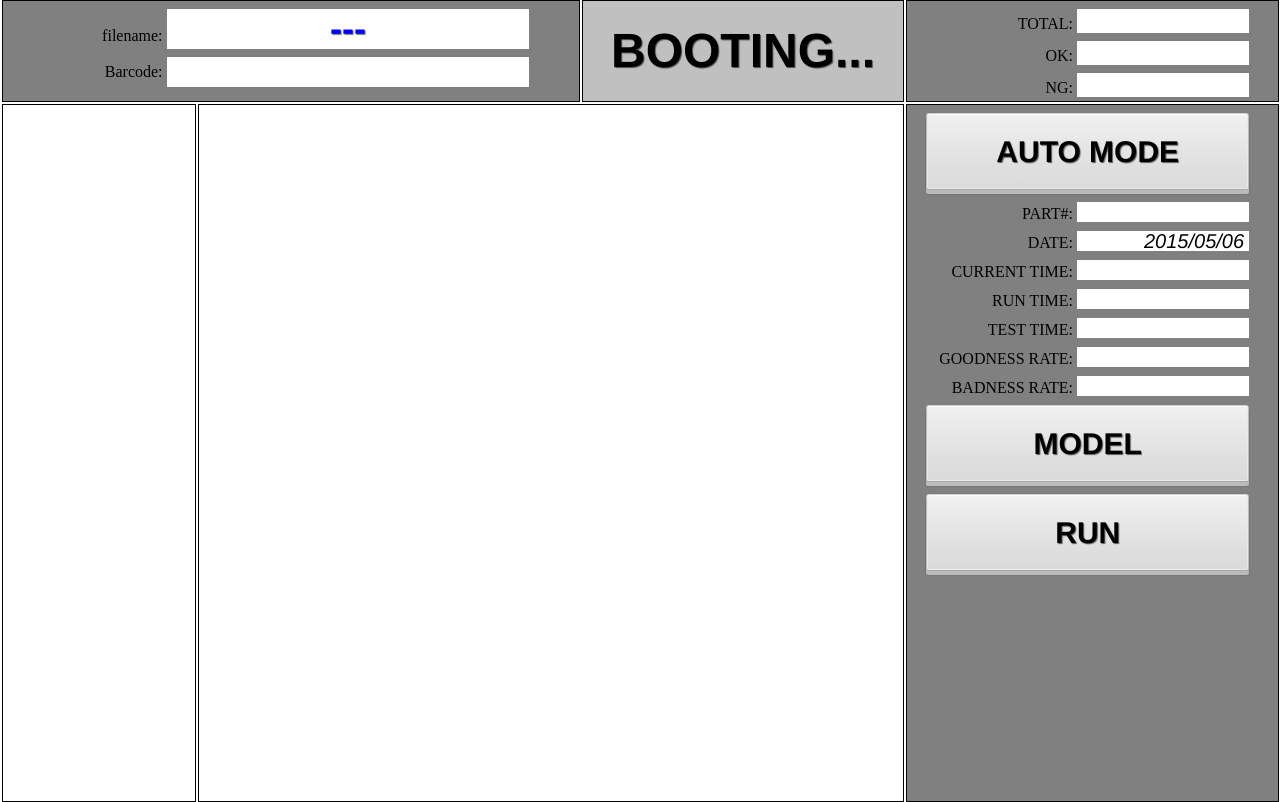
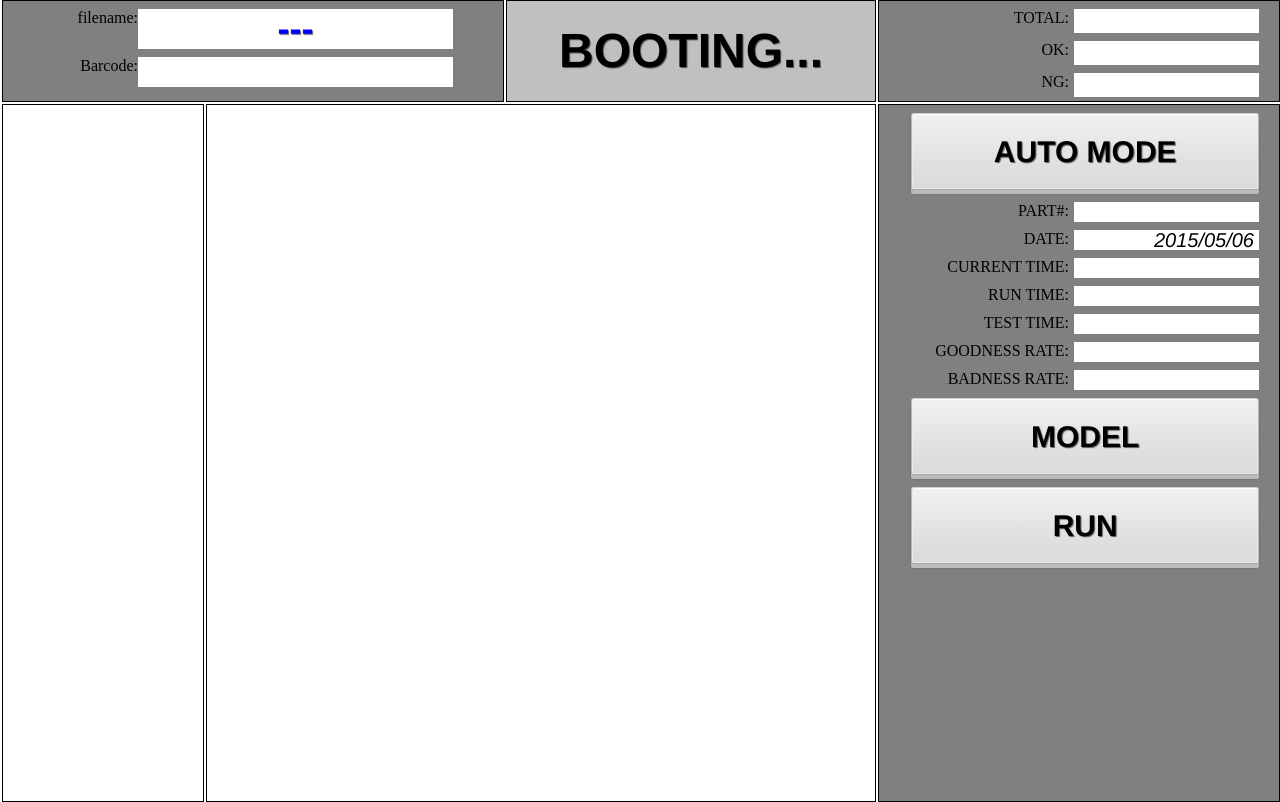
Before and after one commit to miaofng/usbhub, a website: page bin/www/testing.html in a window 1280 px wide. Drawn offline with Linux system fonts and the light colour scheme.

Commit message:
redesign css with flex layout
Signed-off-by: miaofng <feng.ni@linktronsys.com>

```diff
--- a/bin/www/css/testing.css
+++ b/bin/www/css/testing.css
@@ -23,6 +23,11 @@
 	height: 100px;
 	width: 100%;
 	margin-left: 0px;
+
+	display: flex;
+	flex-direction: row;
+	justify-content: flex-start;
+	align-items: flex-start;
 }
 
 #panel_bottom {
@@ -32,21 +37,32 @@
 	bottom: 0px;
 	width: 100%;
 	margin-left: 0px;
+
+	display: flex;
+	flex-direction: row;
+	justify-content: flex-start;
+	align-items: flex-start;
 }
 
 #panel_info {
 	float: left;
-	width: 45%;
+	width: 500px;
 	height: 100%;
     border-style: solid;
     border-width: thin;
 	margin-left: 2px;
 	background-color: gray;
+
+	flex-shrink: 0;
+	flex-basis: 500px;
+	display: flex;
+	flex-direction: column;
+	justify-content: flex-start;
+	align-items: flex-left;
 }
 
 #panel_result {
-	float: left;
-	width: 25%;
+	width: 1000px;
 	height: 100%;
 	border-style: solid;
 	border-width: thin;
@@ -58,53 +74,80 @@
 	font-size: 48px;
 	font-weight: bold;
 	text-shadow: 1px 1px 1px rgba(0,0,0,.6);
+
+	flex-basis: 1000px;
+	flex-grow：1;
 }
 
 #panel_stat {
-	float:left;
-	width:29%;
+	width: 400px;
 	height: 100%;
     border-style: solid;
     border-width: thin;
 	margin-left: 2px;
 	background-color: gray;
+
+	display: flex;
+	flex-shrink: 0;
+	flex-direction: column;
+	justify-content: flex-start;
+	align-items: flex-end;
 }
 
 #panel_info div, #panel_stat div, #panel_ctrl div {
-	margin: 8px;
+	display: flex;
+	flex-direction: row;
+	justify-content: flex-end;
+	align-items: flex-start;
+
+	margin-top: 8px;
+	margin-right: 20px;
 	text-align: right;
 	width: 90%;
 }
 
 #panel_src {
-	float: left;
-	width: 15%;
+	width: 200px;
 	height: 100%;
     border-style: solid;
     border-width: thin;
 	margin-left: 2px;
 	background-color: gray;
+
+	flex-shrink: 0;
+	flex-basis: 200px;
+	display: flex;
+	flex-direction: column;
+	justify-content: flex-start;
+	align-items: flex-end;
 }
 
 #panel_detail {
-	float: left;
-	width: 55%;
+	width: 1000px;
 	height: 100%;
     border-style: solid;
     border-width: thin;
 	margin-left: 2px;
 	background-color: #fff;
-	//overflow: scroll;
+
+	flex-basis: 1000px;
+	flex-grow：1;
 }
 
 #panel_ctrl {
-	float: left;
-	width: 29%;
+	width: 400px;
 	height: 100%;
     border-style: solid;
     border-width: thin;
 	margin-left: 2px;
 	background-color: gray;
+
+	flex-shrink: 0;
+	flex-basis: 400px;
+	display: flex;
+	flex-direction: column;
+	justify-content: flex-start;
+	align-items: flex-end;
 }
 
 /*info panel*/
@@ -140,6 +183,7 @@
 	font-weight: bold;
 	text-shadow: 1px 1px 1px rgba(0,0,0,.6);
 	padding-right : 5px;
+	margin-left: 5px;
 }
 
 #num_pass {
@@ -222,6 +266,7 @@
 /*test control panel*/
 #panel_ctrl div span {
 	padding-right : 5px;
+	margin-left: 5px;
 	display:inline-block;
 	background: #fff;
 	width: 50%;
```
Lines whose indentation alone changed are shown as unchanged.
